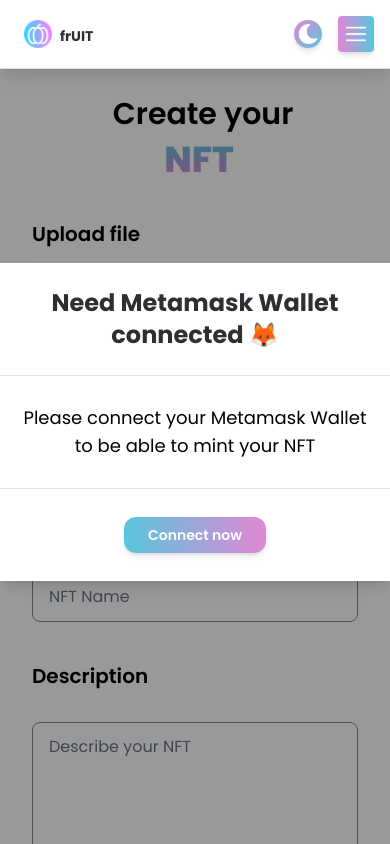
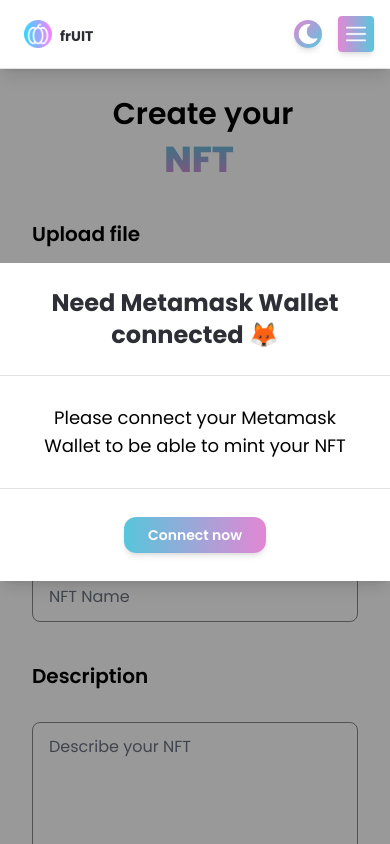
Before and after one commit to LovelyStar215/mx-marketplace, a Next.js app: page /create in a window 390 px wide. Shown: the top 844 px of the page. Built offline with nearby package versions, Linux system fonts and the light colour scheme; what ipfs-http-client would draw is missing.

Commit message:
Update modal

```diff
--- a/components/Modal.jsx
+++ b/components/Modal.jsx
@@ -45,7 +45,7 @@
             {header}
           </h2>
         </div>
-        <div className="p-10 border-t border-b sm:p-7 sm:px-4 dark:border-prim-gray-3 border-prim-gray-1 ">
+        <div className="p-10 border-t border-b sm:p-7 dark:border-prim-gray-3 border-prim-gray-1 ">
           {body}
         </div>
         <div className="p-7">{footer}</div>
```
